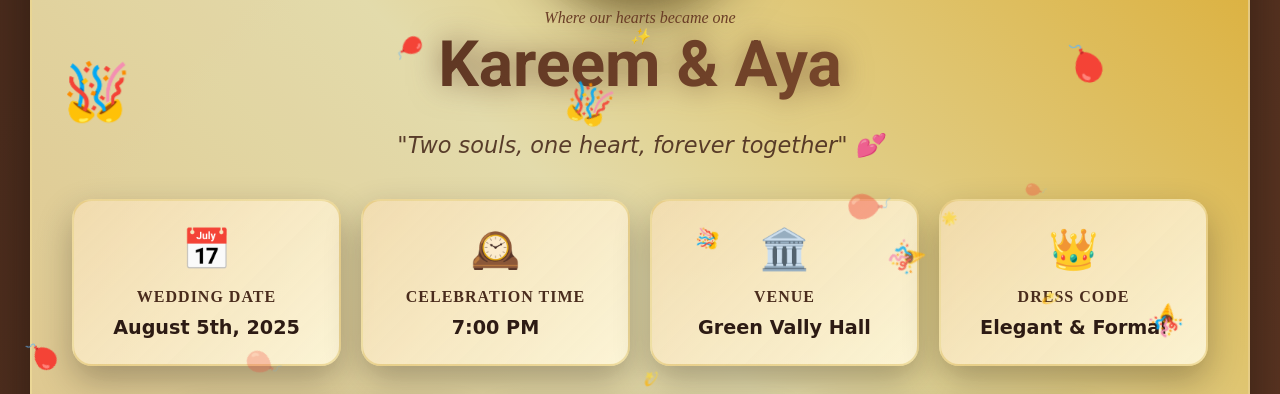
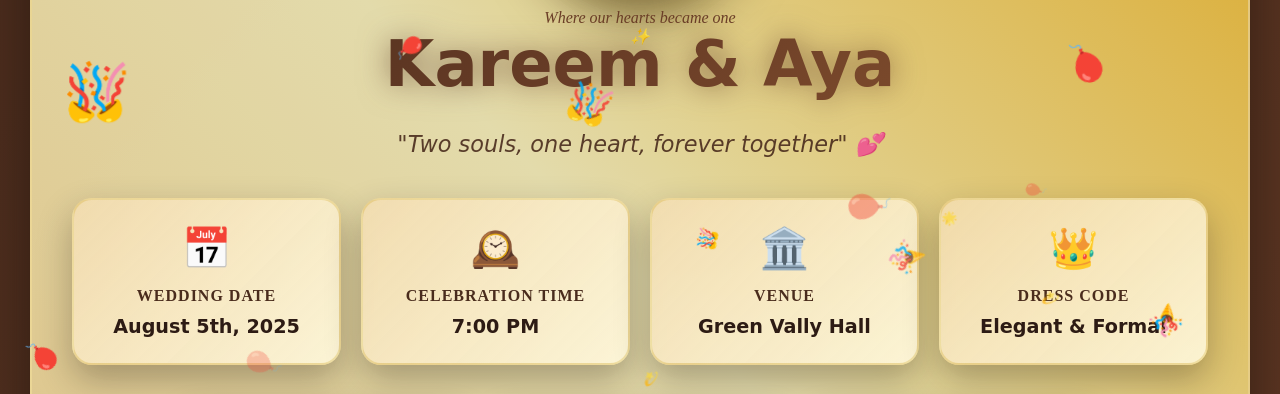
Before and after one commit to aliaagamall/wedding-invite, a plain HTML site: page index.html in a window 1280 px wide. Both pictures are taken after a click on the button "💐 ENTER OUR LOVE STORY 💐". Shown: the part 295-689 px from the top of the page. Drawn offline with Linux system fonts and the light colour scheme.

Commit message:
Update index.html

```diff
--- a/index.html
+++ b/index.html
@@ -334,7 +334,7 @@
 
         /* Names Section */
         .couple-names {
-            font-family: 'Roboto', sans-serif;
+            font-family: 'Great Vibes', cursive;
             font-size: clamp(3rem, 10vw, 4rem);
             background: linear-gradient(135deg, #4a2c1d, #6b3e27, #8b5530);
             -webkit-background-clip: text;
```
